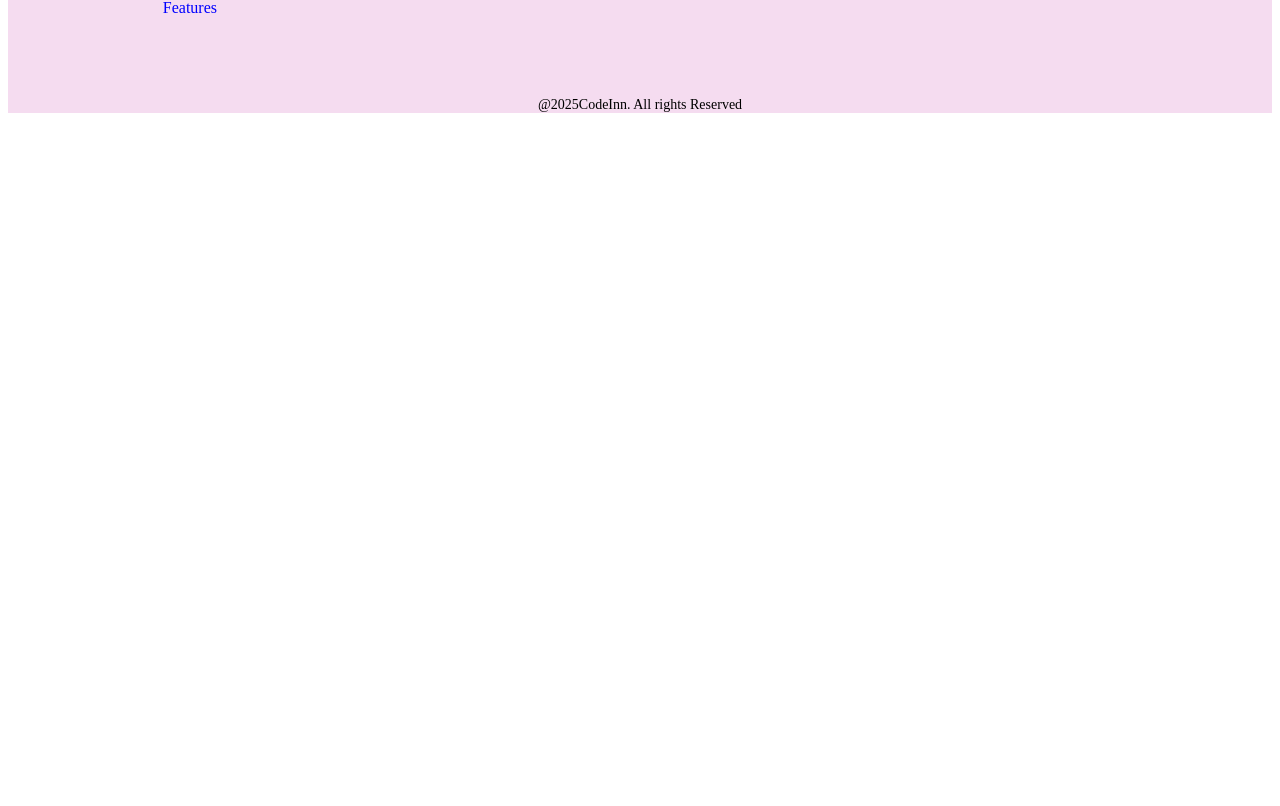
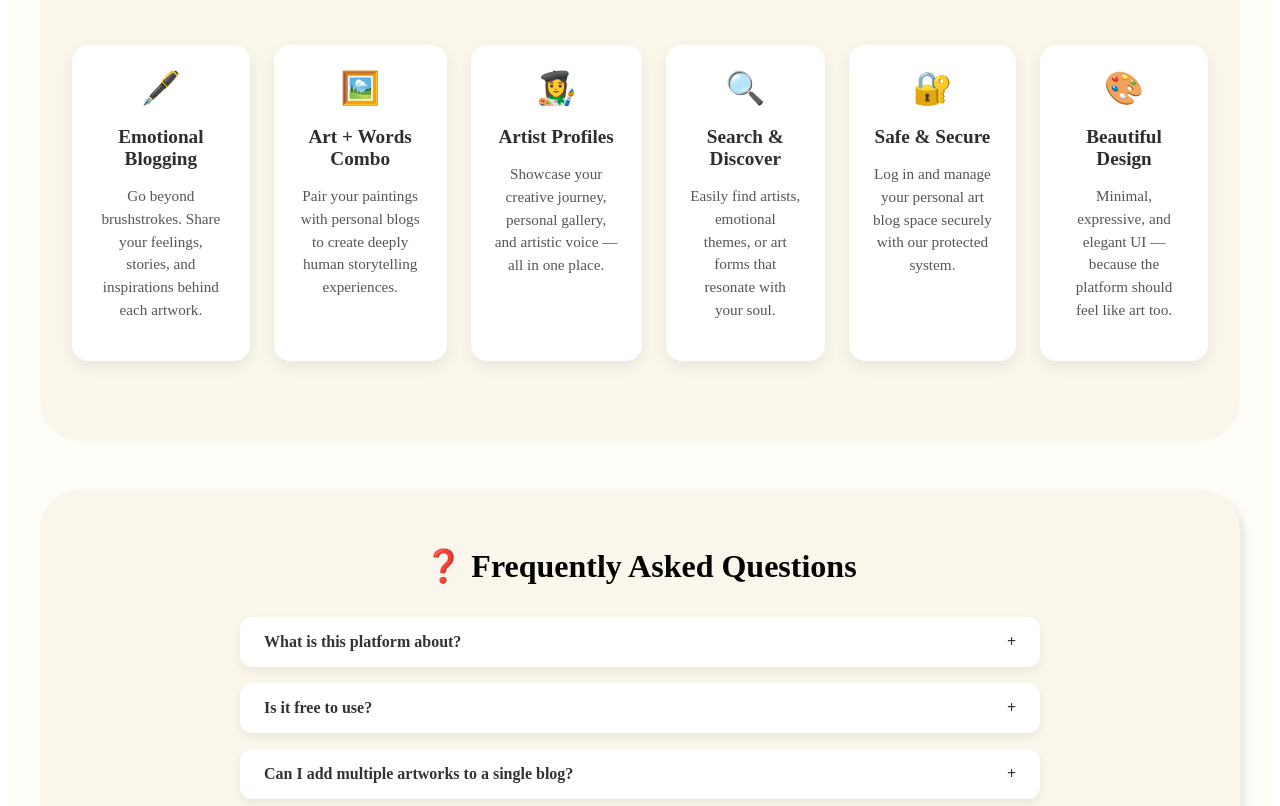
Before and after one commit to PALAK7890/Bits-Blogs, a React (Create React App) app: page /features in a window 1280 px wide. Shown: the part 334-1140 px from the top of the page. Before the commit the page ends 800 px from the top, so only its background shows below. Built offline with nearby package versions, Linux system fonts and the light colour scheme.

Commit message:
features blogs and more mock apis

```diff
--- a/package.json
+++ b/package.json
@@ -7,6 +7,7 @@
     "@testing-library/jest-dom": "^6.6.3",
     "@testing-library/react": "^16.3.0",
     "@testing-library/user-event": "^13.5.0",
+    "lucide-react": "^0.525.0",
     "react": "^19.1.0",
     "react-dom": "^19.1.0",
     "react-router-dom": "^6.30.1",
--- a/src/ mockapi.js
+++ b/src/ mockapi.js
@@ -1,3 +1,79 @@
+
+
+export const featuredBlogs = [
+  {
+    id: 1,
+    image: "https://i.pinimg.com/736x/68/70/7f/68707fc46fede73f6fdfa8118589dd61.jpg",
+    title: "When Blue Feels Like Home",
+    description:
+      "This painting was born from the stillness of a rainy evening and the longing for comfort. The blues speak more than words could..."
+  },
+  {
+    id: 2,
+    image: "https://i.pinimg.com/736x/5f/3b/cf/5f3bcf95476e0fb1473992c33bad9f98.jpg",
+    title: "Behind Every Brushstroke",
+    description:
+      "Each stroke is a sigh, each color is a secret. In this blog, I open up about the moments that shaped this piece."
+  },
+  {
+    id: 3,
+    image: "https://i.pinimg.com/736x/c8/3b/ca/c83bca23dc8bc2285f126e8ce2870dfb.jpg",
+    title: "Colors of Grief",
+    description:
+      "Art gave me space to process grief when words failed. This blog reflects on the process of turning pain into something beautiful."
+  }
+,
+  {
+    id: 4,
+    image: "https://i.pinimg.com/736x/7c/7c/92/7c7c92c20f32600c2ff1d6ae2dd2d04a.jpg",
+    title: "Brushstrokes of Hope",
+    description:
+      "Hope isn’t loud — it’s gentle. In this painting, every warm hue whispers recovery and silent strength."
+  },
+  {
+    id: 5,
+    image: "https://i.pinimg.com/736x/97/fa/ca/97facac27db090d0366c9163a3d8718d.jpg",
+    title: "Chaos on Canvas",
+    description:
+      "Sometimes healing looks messy. This blog is a raw dive into how chaotic colors helped me understand my own mind."
+  },
+  {
+    id: 6,
+    image: "https://i.pinimg.com/736x/cd/0d/6d/cd0d6d27aa75aea92d270b81841c68e8.jpg",
+    title: "A Silent Sunrise",
+    description:
+      "This piece was painted when words failed. The quiet dawn colors helped me rediscover peace after anxiety."
+  },
+  {
+    id: 7,
+    image: "https://i.pinimg.com/736x/50/46/80/5046808445e6838d9314b6db189cd72c.jpg",
+    title: "Fragments of Me",
+    description:
+      "Each piece of this collage represents a different version of myself I had to break and rebuild to feel whole."
+  },
+  {
+    id: 8,
+    image: "https://i.pinimg.com/736x/e2/ab/51/e2ab514dc39333531444c0a2fdba7647.jpg",
+    title: "A Letter in Color",
+    description:
+      "This is more than art — it’s a love letter to the parts of me I once rejected, now celebrated through soft shades and light textures."
+  },
+  {
+    id: 9,
+    image: "https://i.pinimg.com/736x/fa/78/b5/fa78b54e79bd7df9e6f916bb4d687c29.jpg",
+    title: "Rainfall Memories",
+    description:
+      "Monsoon always brings nostalgia. This blog tells the story of the rainy evening that brought both heartbreak and healing."
+  },
+  {
+    id: 10,
+    image: "https://i.pinimg.com/736x/fb/cf/66/fbcf6677aee863fa919b092f92e35b6a.jpg",
+    title: "Light After Burnout",
+    description:
+      "After months of creative block, this piece reminded me why I started painting. Here’s how I rekindled that spark."
+  }
+];
+
 export const reviews = [
   {
     image: "https://i.pinimg.com/736x/8d/f7/af/8df7afd1d0ac0409089d20d3e2be5dbc.jpg",
@@ -62,6 +138,45 @@ export const reviews = [
 
 ];
 
+export const features = [
+  {
+    icon: '🖋️',
+    title: "Emotional Blogging",
+    description:
+      "Go beyond brushstrokes. Share your feelings, stories, and inspirations behind each artwork."
+  },
+  {
+    icon: '🖼️',
+    title: "Art + Words Combo",
+    description:
+      "Pair your paintings with personal blogs to create deeply human storytelling experiences."
+  },
+  {
+    icon: '👩‍🎨',
+    title: "Artist Profiles",
+    description:
+      "Showcase your creative journey, personal gallery, and artistic voice — all in one place."
+  },
+  {
+    icon: '🔍',
+    title: "Search & Discover",
+    description:
+      "Easily find artists, emotional themes, or art forms that resonate with your soul."
+  },
+  {
+    icon: '🔐',
+    title: "Safe & Secure",
+    description:
+      "Log in and manage your personal art blog space securely with our protected system."
+  },
+  {
+    icon: '🎨',
+    title: "Beautiful Design",
+    description:
+      "Minimal, expressive, and elegant UI — because the platform should feel like art too."
+  },
+];
+
 export const teams = [
   {
     image: "https://i.pinimg.com/736x/3b/8c/5c/3b8c5cc7ec166aa9b10927979e3a9ea1.jpg",
@@ -116,3 +231,27 @@ export const teams = [
       "From onboarding new creators to spotlighting hidden gems, this Palak uplifts every voice with care."
   }
 ];
+
+
+export const faqs = [
+  {
+    question: "What is this platform about?",
+    answer: "It's a space where artists can express not only through visuals but also through words — by writing blogs about their emotions and artwork."
+  },
+  {
+    question: "Is it free to use?",
+    answer: "Yes! Creating an account, writing blogs, and showcasing your artwork is completely free."
+  },
+  {
+    question: "Can I add multiple artworks to a single blog?",
+    answer: "Currently you can upload one main artwork per blog. We're working on multi-artwork support soon!"
+  },
+  {
+    question: "Do I need to be a professional artist to join?",
+    answer: "Absolutely not. Whether you're a beginner or a professional, your story and emotions are welcome here."
+  },
+  {
+    question: "Can readers comment on my blog?",
+    answer: "This feature is coming soon! For now, artists can connect via social links in their profile."
+  }
+];
--- a/src/About.jsx
+++ b/src/About.jsx
@@ -6,15 +6,13 @@ const About = () => {
       <div className="about-hero">
             <div className="about-text">
           <h1>About Us</h1>
-          <p> Welcome to Bits & Blogs — a sanctuary where artists turn emotions into words and visuals.
-            Our mission is to empower creators to share not only their artworks, but also the stories, thoughts, and feelings behind them.</p>
+          <p> Welcome to Bits & Blogs — a sanctuary where artists turn emotions into words and visuals.Our mission is to empower creators to share not only their artworks, but also the stories, thoughts, and feelings behind them.</p>
         </div>
         <img src="https://i.pinimg.com/736x/22/82/27/228227ce2616ed16ab3428ff022247ec.jpg" alt="Artistic representation"/>
       </div>
 
       <div className="about-section">
-        <img src="https://i.pinimg.com/736x/0c/76/eb/0c76eb5f920843d298a6412f8e57a610.jpg" alt="Artist working"/>
-        <div className="about-text">
+        <img src="https://i.pinimg.com/736x/0c/76/eb/0c76eb5f920843d298a6412f8e57a610.jpg" alt="Artist working"/>   <div className="about-text">
           <h2>More Than Just a Blog</h2>
           <p>This isn't your average blog platform. It's a personal gallery, a diary, a voice. Artists can reflect on their work, document their process, and connect on a deeper level with an audience that values authenticity. </p>
         </div>
--- a/src/App.js
+++ b/src/App.js
@@ -7,6 +7,7 @@ import Login from './Login-SignIn';
 import Home from './Home';
 import About from './About';
 import Congrats from './Congrats';
+import FeaturesSection from './Features';
 
 function App() {
   return (
@@ -14,12 +15,14 @@ function App() {
       <Navbar />
       <div className='routes'>
         <Routes>
-          <Route path="/" element={<CreateBlog />} />
+          <Route path="/create" element={<CreateBlog />} />
           <Route path="/congrats" element={<Congrats />} />
           <Route path="/create" element={<CreateBlog />} />
           <Route path="/login-sign" element={<Login />} />
-          <Route path="/home" element={<Home />} />
+          <Route path="/" element={<Home />} />
           <Route path='/about' element={<About/>}/>
+          <Route path='/features' element={<FeaturesSection/>}/>
+
         </Routes>
       </div>
       <Footer />
--- a/src/Congrats.jsx
+++ b/src/Congrats.jsx
@@ -5,7 +5,7 @@ export default function Congrats() {
   const navigate = useNavigate();
 
   const handleBack = () => {
-    navigate('/'); // This goes back to CreateBlog ("/")
+    navigate('/create'); // This goes back to CreateBlog ("/")
   };
 
   return (
--- /dev/null
+++ b/src/Features.jsx
@@ -0,0 +1,52 @@
+import React,{useState} from 'react';
+import { faqs } from './ mockapi';
+import { features } from './ mockapi';
+
+
+const FeaturesSection = () => {
+    const [activeIndex, setActiveIndex] = useState(null);
+
+  const toggleFAQ = (index) => {
+    setActiveIndex(index === activeIndex ? null : index);
+  };
+
+  return (
+    <div className='features'>
+    <div className="features-section">
+      <h2>✨ Platform Features</h2>
+      <div className="features-grid">
+        {features.map((item, index) => (
+          <div key={index} className="feature-card">
+            <div className="feature-icon">{item.icon}</div>
+            <h3>{item.title}</h3>
+            <p>{item.description}</p>
+          </div>
+        ))}
+      </div>
+    </div>
+
+    <div className="faqs">
+        <h2>❓ Frequently Asked Questions</h2>
+        <div className="faq-list">
+          {faqs.map((faq, index) => (
+            <div
+              key={index}
+              className={`faq-item ${activeIndex === index ? 'active' : ''}`}
+              onClick={() => toggleFAQ(index)}
+            >
+              <div className="faq-question">
+                {faq.question}
+                <span>{activeIndex === index ? '−' : '+'}</span>
+              </div>
+              {activeIndex === index && (
+                <div className="faq-answer">{faq.answer}</div>
+              )}
+            </div>
+          ))}
+        </div>
+      </div>
+    </div>
+  );
+};
+
+export default FeaturesSection;
--- a/src/NavBar.jsx
+++ b/src/NavBar.jsx
@@ -11,9 +11,9 @@ const Navbar = () => {
 
 
         <ul>
-            <li><button onClick={()=>navigate('/home')} className='nbutton'>Home</button></li>
+            <li><button onClick={()=>navigate('/')} className='nbutton'>Home</button></li>
             <li><button onClick={()=>navigate('/about')} className='nbutton'>About</button></li>
-            <li><button onClick={()=>navigate('/home')} className='nbutton'>Features</button></li>
+            <li><button onClick={()=>navigate('/features')} className='nbutton'>Features</button></li>
             <li><button onClick={()=>navigate('/home')} className='nbutton'>Blogs</button></li>
 
         </ul>
--- a/src/index.css
+++ b/src/index.css
@@ -528,29 +528,52 @@ border-radius: 80px;
 .featured-blogs{  background-color: #fffdf5;
 border-radius: 30px;}
 .featured-blogs-grid {
-  display: grid;
-  grid-template-columns: repeat(auto-fit, minmax(260px, 1fr));
-  gap: 25px;
+  display: flex;
+  overflow-x: auto;
+  gap: 1.5rem;
+  scroll-snap-type: x mandatory;
+  padding: 1rem ;
+
 }
+
 
 /* Each Blog Card */
 .grid {
   background-color: #fff;
   border-radius: 15px;
   overflow: hidden;
-  box-shadow: 0 4px 16px rgba(0,0,0,0.1);
+  padding: 1rem;
+  box-shadow: 0 4px 16px rgba(0, 0, 0, 0.1);
   transition: transform 0.3s ease, box-shadow 0.3s ease;
+  flex: 0 0 300px;
+  scroll-snap-align: start;
+  margin-right: 1rem;
 }
 
 .grid:hover {
   transform: translateY(-5px);
-  box-shadow: 0 6px 20px rgba(0,0,0,0.15);
+  box-shadow: 0 6px 20px rgba(0, 0, 0, 0.15);
 }
+
+
+.featured-blogs-grid::-webkit-scrollbar {
+  height: 8px;
+}
+
+.featured-blogs-grid::-webkit-scrollbar-thumb {
+  background: #d6a36c;
+  border-radius: 10px;
+}
+
+
+
 
 .grid-image {
   width: 100%;
   height: 180px;
   object-fit: cover;
+  border-radius: 30px;
+  margin-bottom: 1rem;
 }
 
 .grid h4 {
@@ -683,7 +706,7 @@ border-radius: 30px;}
   border-radius: 8px;
   font-size: 1rem;
   cursor: pointer;
-  transition: background-color 0.3s ease;
+  transition:background-color 0.3s ease;
 }
 
 .back-btn:hover {
@@ -803,3 +826,108 @@ display: flex;
   color: #555;
   line-height: 1.4;
 }
+.features{
+   background-color: #fffdf8;
+  padding: 4rem 2rem;
+  text-align: center;
+}
+
+.features-section {
+   background-color: #fbf6eb;
+
+  padding: 4rem 2rem;
+  text-align: center;
+  border-radius: 40px;
+}
+
+.features-section h2 {
+  font-size: 2rem;
+  color: #3a3a3a;
+  margin-bottom: 2rem;
+  font-weight: 600;
+}
+
+.features-grid {
+    display: flex;
+  gap: 1.5rem;
+  padding: 1rem 0;
+
+
+}
+
+.feature-card {
+  background-color: #ffffff;
+  border-radius: 16px;
+  padding: 1.5rem;
+  box-shadow: 0 6px 15px rgba(0, 0, 0, 0.07);
+  transition: transform 0.3s ease;
+}
+
+.feature-card:hover {
+  transform: translateY(-6px);
+}
+
+.feature-icon {
+  font-size: 2rem;
+  margin-bottom: 1rem;
+}
+
+.feature-card h3 {
+  color: #2e2e2e;
+  font-size: 1.2rem;
+  margin-bottom: 0.5rem;
+}
+
+.feature-card p {
+  color: #555;
+  font-size: 0.95rem;
+  line-height: 1.5;
+}
+
+.faqs {
+  margin-top: 3rem;
+  padding: 2rem;
+  background-color: #fbf6eb;
+  border-radius: 40px;
+  box-shadow: 6px 6px 6px rgba(0, 0, 0, 0.08);
+}
+
+.faqs h2 {
+  text-align: center;
+  font-size: 2rem;
+  margin-bottom: 2rem;
+}
+
+.faq-list {
+  max-width: 800px;
+  margin: 0 auto;
+}
+
+.faq-item {
+  background: #ffffff;
+  border-radius: 12px;
+  padding: 1rem 1.5rem;
+  box-shadow: 0 4px 10px rgba(0, 0, 0, 0.07);
+  cursor: pointer;
+  margin-bottom: 1rem;
+  transition: all 0.3s ease;
+}
+
+.faq-item:hover {
+  background-color: #f9f3ea;
+}
+
+.faq-question {
+  display: flex;
+  justify-content: space-between;
+  font-weight: 600;
+  font-size: 1rem;
+  color: #333;
+}
+
+.faq-answer {
+  margin-top: 0.8rem;
+  font-size: 0.95rem;
+  color: #555;
+  line-height: 1.4;
+}
```
Also changed, not shown: src/Home.jsx (+10 -8 lines), 1 other file (tests, documents, lock files or other folders).
